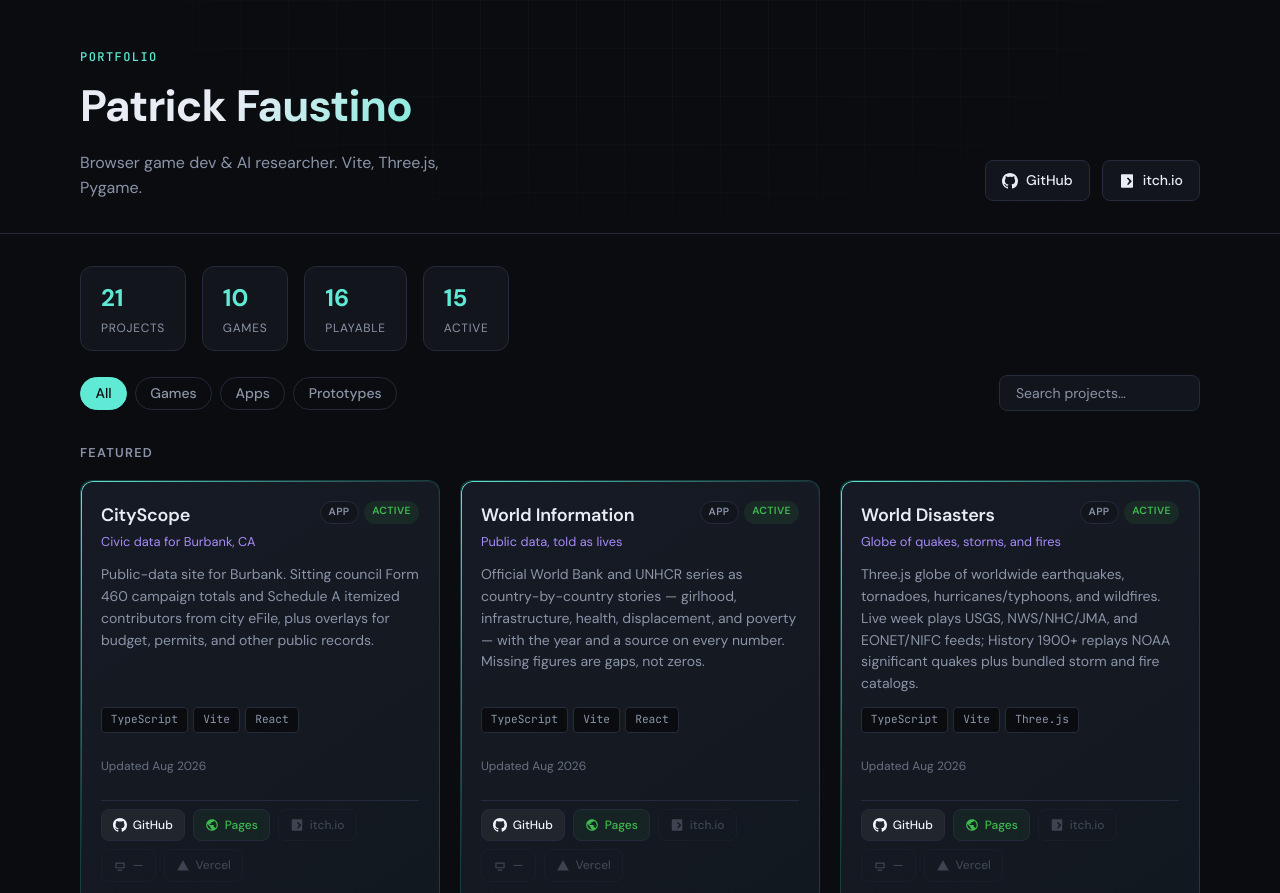
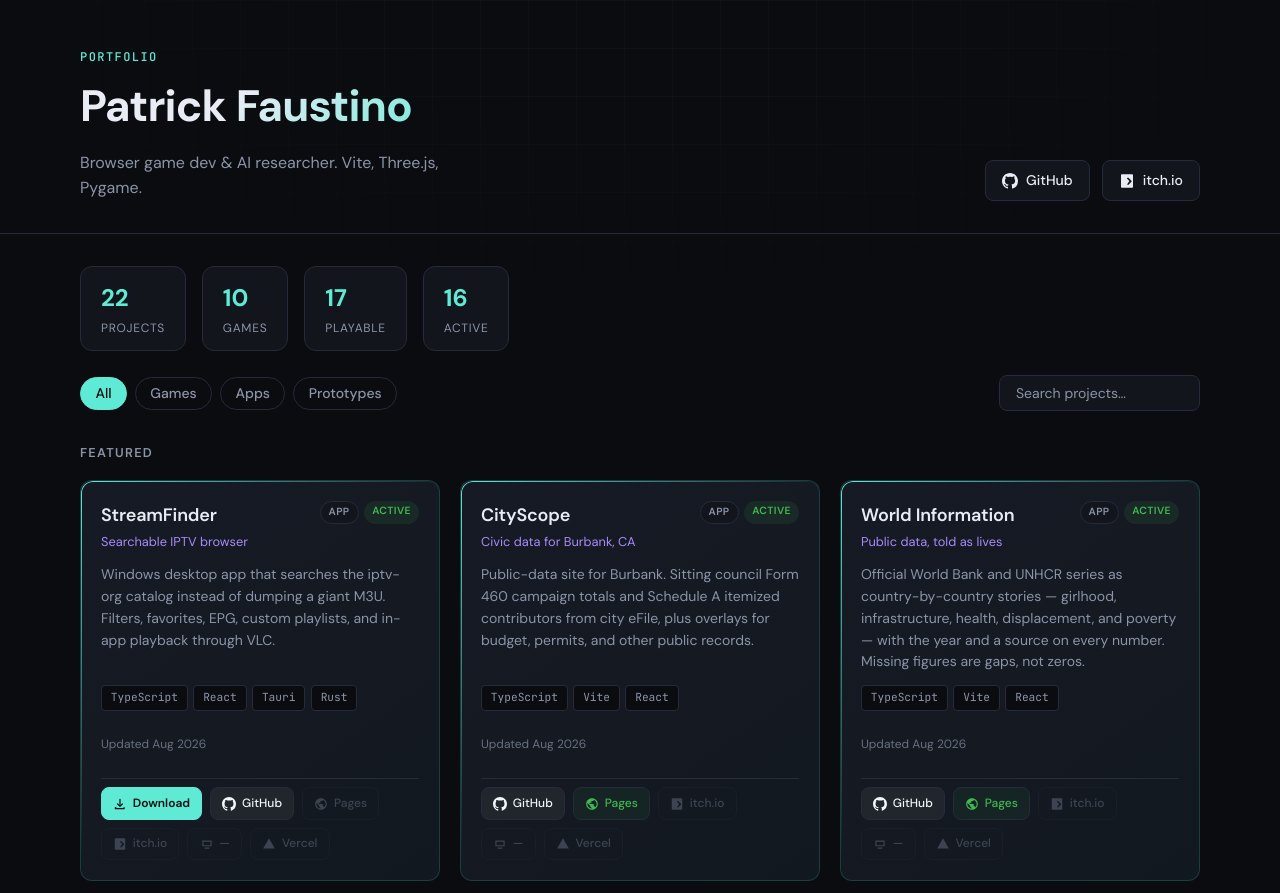
Before and after one commit to pfaustino/portfolio, a website: page index.html in a window 1280 px wide. Shown: the top 893 px of the page. Drawn offline with Linux system fonts and the light colour scheme.

Commit message:
Add StreamFinder with a Windows setup download CTA
Feature the desktop IPTV app and point Download at the GitHub Releases installer.

Co-authored-by: Cursor <cursoragent@cursor.com>

```diff
--- a/css/styles.css
+++ b/css/styles.css
@@ -408,6 +408,14 @@ body {
   fill: currentColor;
 }
 
+.link-btn--download {
+  color: #04110f;
+  background: var(--accent);
+  border-color: var(--accent);
+  font-weight: 600;
+}
+.link-btn--download:hover { background: #7ff5e0; border-color: #7ff5e0; }
+
 .link-btn--github { color: var(--github); background: #21262d; }
 .link-btn--github:hover { border-color: #484f58; }
 
--- a/data/projects.json
+++ b/data/projects.json
@@ -7,6 +7,25 @@
     "itch": "https://pfaustino.itch.io"
   },
   "projects": [
+    {
+      "id": "StreamFinder",
+      "name": "StreamFinder",
+      "tagline": "Searchable IPTV browser",
+      "description": "Windows desktop app that searches the iptv-org catalog instead of dumping a giant M3U. Filters, favorites, EPG, custom playlists, and in-app playback through VLC.",
+      "category": "app",
+      "status": "active",
+      "featured": true,
+      "stack": ["TypeScript", "React", "Tauri", "Rust"],
+      "topics": ["iptv", "desktop", "vlc", "tauri"],
+      "updated": "2026-08-29",
+      "links": {
+        "github": "https://github.com/pfaustino/StreamFinder",
+        "githubPages": null,
+        "itch": null,
+        "vercel": null,
+        "download": "https://github.com/pfaustino/StreamFinder/releases/latest/download/StreamFinder-setup.exe"
+      }
+    },
     {
       "id": "CityScope",
       "name": "CityScope",
--- a/js/app.js
+++ b/js/app.js
@@ -3,6 +3,7 @@ const ICONS = {
   pages: `<svg viewBox="0 0 24 24" aria-hidden="true"><path d="M12 2C6.48 2 2 6.48 2 12s4.48 10 10 10 10-4.48 10-10S17.52 2 12 2zm-1 17.93c-3.95-.49-7-3.85-7-7.93 0-.62.08-1.21.21-1.79L9 15v1c0 1.1.9 2 2 2v1.93zm6.9-2.54c-.26-.81-1-1.39-1.9-1.39h-1v-3c0-.55-.45-1-1-1H8v-2h2c.55 0 1-.45 1-1V7h2c1.1 0 2-.9 2-2v-.41c2.93 1.19 5 4.06 5 7.41 0 2.08-.8 3.97-2.1 5.39z"/></svg>`,
   itch: `<svg viewBox="0 0 24 24" aria-hidden="true"><path d="M4.5 2C3.67 2 3 2.67 3 3.5v17c0 .83.67 1.5 1.5 1.5h15c.83 0 1.5-.67 1.5-1.5v-17c0-.83-.67-1.5-1.5-1.5h-15zm8.28 5.28c.39-.39 1.02-.39 1.41 0l4.5 4.5c.39.39.39 1.02 0 1.41l-4.5 4.5a.996.996 0 0 1-1.41-1.41L15.59 12l-3.3-3.31a.996.996 0 0 1 0-1.41z"/></svg>`,
   vercel: `<svg viewBox="0 0 24 24" aria-hidden="true"><path d="M12 2L2 19.5h20L12 2z"/></svg>`,
+  download: `<svg viewBox="0 0 24 24" aria-hidden="true"><path d="M12 3a1 1 0 0 1 1 1v9.59l2.3-2.3a1 1 0 1 1 1.4 1.42l-4 4a1 1 0 0 1-1.4 0l-4-4a1 1 0 1 1 1.4-1.42L11 13.59V4a1 1 0 0 1 1-1zm-7 14a1 1 0 0 1 1 1v1h12v-1a1 1 0 1 1 2 0v2a1 1 0 0 1-1 1H4a1 1 0 0 1-1-1v-2a1 1 0 0 1 1-1z"/></svg>`,
   local: `<svg viewBox="0 0 24 24" aria-hidden="true"><path d="M4 6h16v10H4V6zm2 2v6h12V8H6zm2 10h8v2H8v-2z"/></svg>`,
 };
 
@@ -19,7 +20,7 @@ const STATUS_LABELS = {
   archived: "Archived",
 };
 
-/** @typedef {{ id: string, name: string, tagline: string, description: string, category: string, status: string, featured: boolean, stack: string[], topics: string[], updated: string, devPort?: number|null, links: { github: string, githubPages: string|null, itch: string|null, vercel: string|null } }} Project */
+/** @typedef {{ id: string, name: string, tagline: string, description: string, category: string, status: string, featured: boolean, stack: string[], topics: string[], updated: string, devPort?: number|null, links: { github: string, githubPages: string|null, itch: string|null, vercel: string|null, download?: string|null } }} Project */
 
 function isLocalDev() {
   const host = location.hostname;
@@ -115,7 +116,7 @@ async function loadData() {
 
 function renderStats(projects) {
   const playable = projects.filter(
-    (p) => p.links.githubPages || p.links.itch || p.links.vercel
+    (p) => p.links.githubPages || p.links.itch || p.links.vercel || p.links.download
   ).length;
 
   const stats = [
@@ -138,7 +139,9 @@ function renderStats(projects) {
 
 function renderLink(type, url, label) {
   if (url) {
-    return `<a href="${url}" class="link-btn link-btn--${type}" target="_blank" rel="noopener noreferrer">${ICONS[type]}${label}</a>`;
+    const filename = url.split("/").pop() || "download";
+    const download = type === "download" ? ` download="${filename}"` : "";
+    return `<a href="${url}" class="link-btn link-btn--${type}" target="_blank" rel="noopener noreferrer"${download}>${ICONS[type]}${label}</a>`;
   }
   return `<span class="link-btn link-btn--${type} link-btn--disabled" aria-hidden="true">${ICONS[type]}${label}</span>`;
 }
@@ -181,6 +184,7 @@ function renderCard(project) {
       <div class="card-stack">${stackTags}</div>
       <p class="card-meta">Updated ${updated}</p>
       <div class="card-links">
+        ${project.links.download ? renderLink("download", project.links.download, "Download") : ""}
         ${renderLink("github", project.links.github, "GitHub")}
         ${renderLink("pages", project.links.githubPages, "Pages")}
         ${renderLink("itch", project.links.itch, "itch.io")}
```
